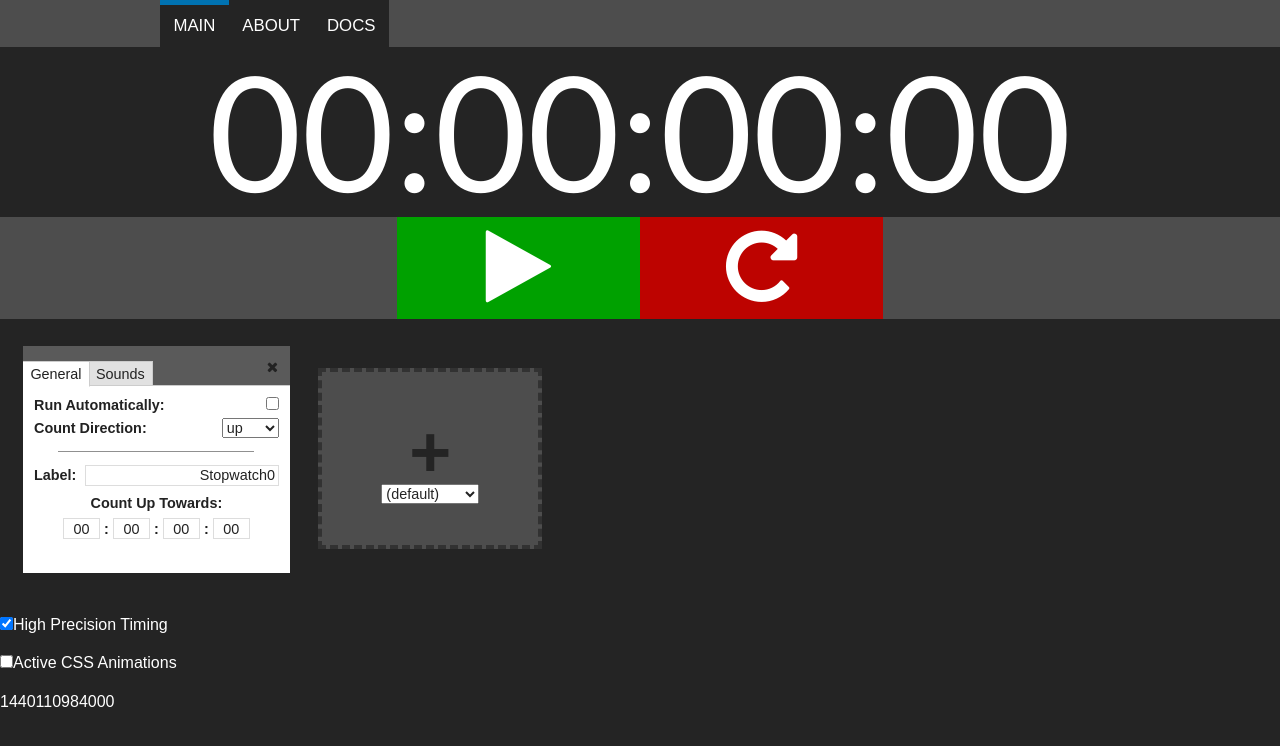
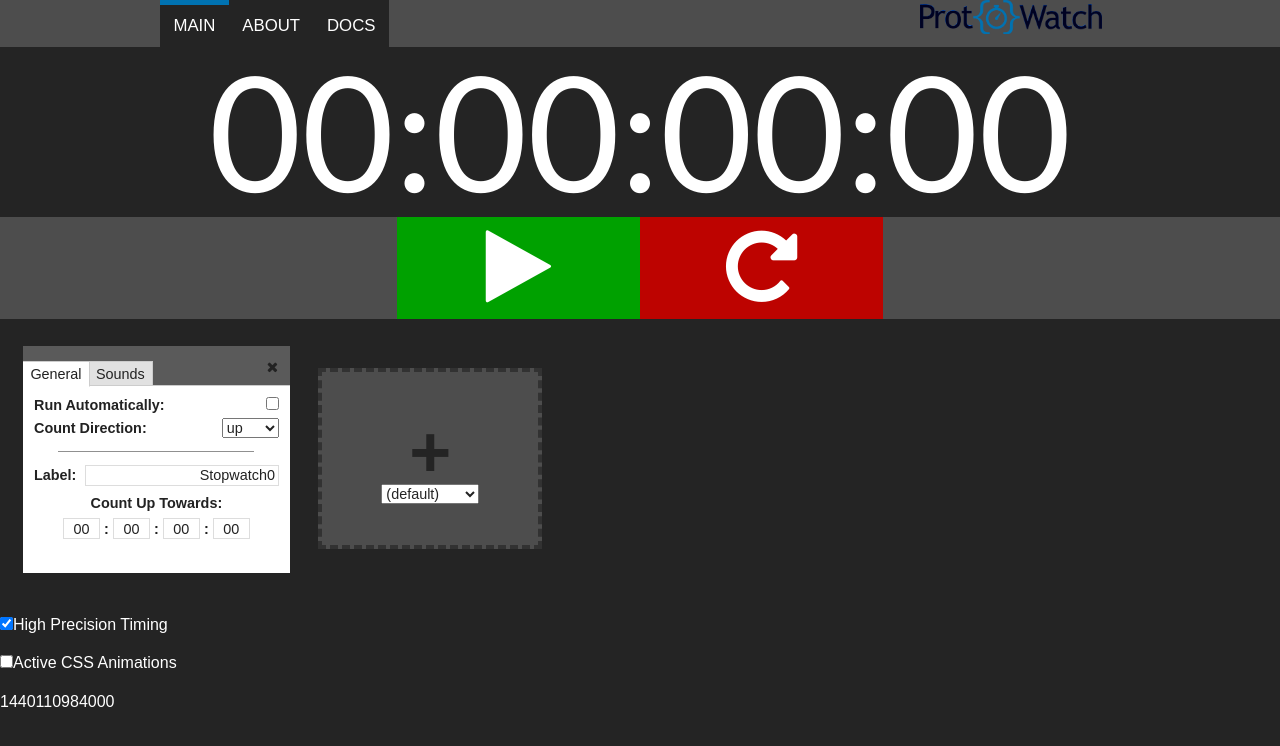
Before and after one commit to theBrianCui/ProtoWatch, a plain HTML site: page src/index.html in a window 1280 px wide. Drawn offline with Linux system fonts and the light colour scheme; no server answers; a script that the page names is missing.

Commit message:
First pass at logo implementation.

```diff
--- a/src/css/main.css
+++ b/src/css/main.css
@@ -198,6 +198,15 @@ body.links_main #topbar #menuWrapper ul li.links_main {
 #topbar #menuWrapper ul li:hover {
     cursor: pointer;
     border-top: .3em solid #26a3de !important;
+}
+
+#logo {
+    background-image: url("../img/logo_color_small.png");
+    width: 200px;
+    height: 2em;
+    float: right;
+    background-size: contain;
+    background-repeat: no-repeat;
 }
 
 .appWrapper > p {
--- a/src/index.html
+++ b/src/index.html
@@ -27,6 +27,7 @@
         <div id="menuWrapper">
             <ul><li class="links_main">Main</li><li>About</li><li>Docs</li></ul>
         </div>
+        <div id="logo"></div>
         <div style="clear: both;"></div>
     </div>
 </div>
```
Also changed, not shown: src/img/logo_color_small.png (added), 3 other files.
